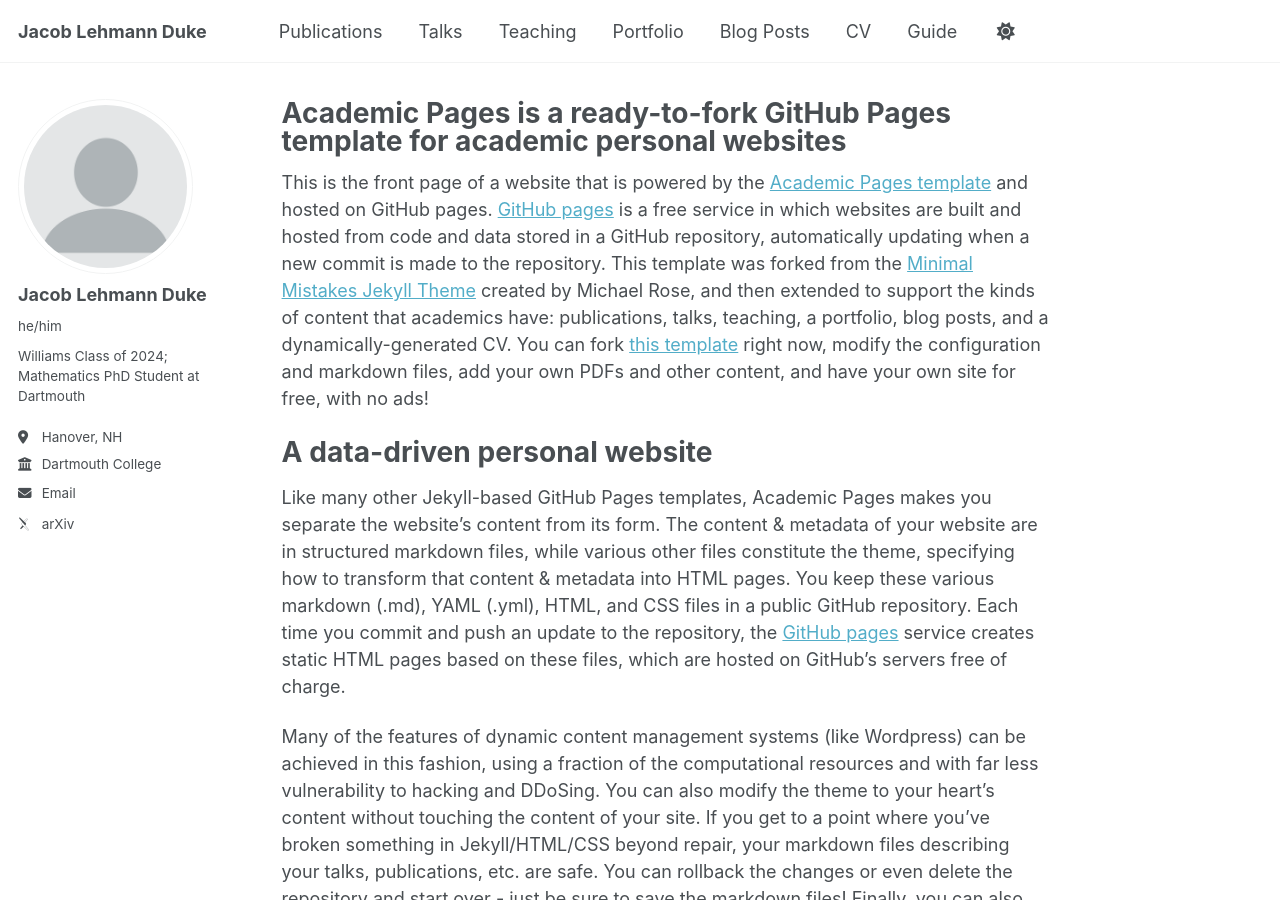
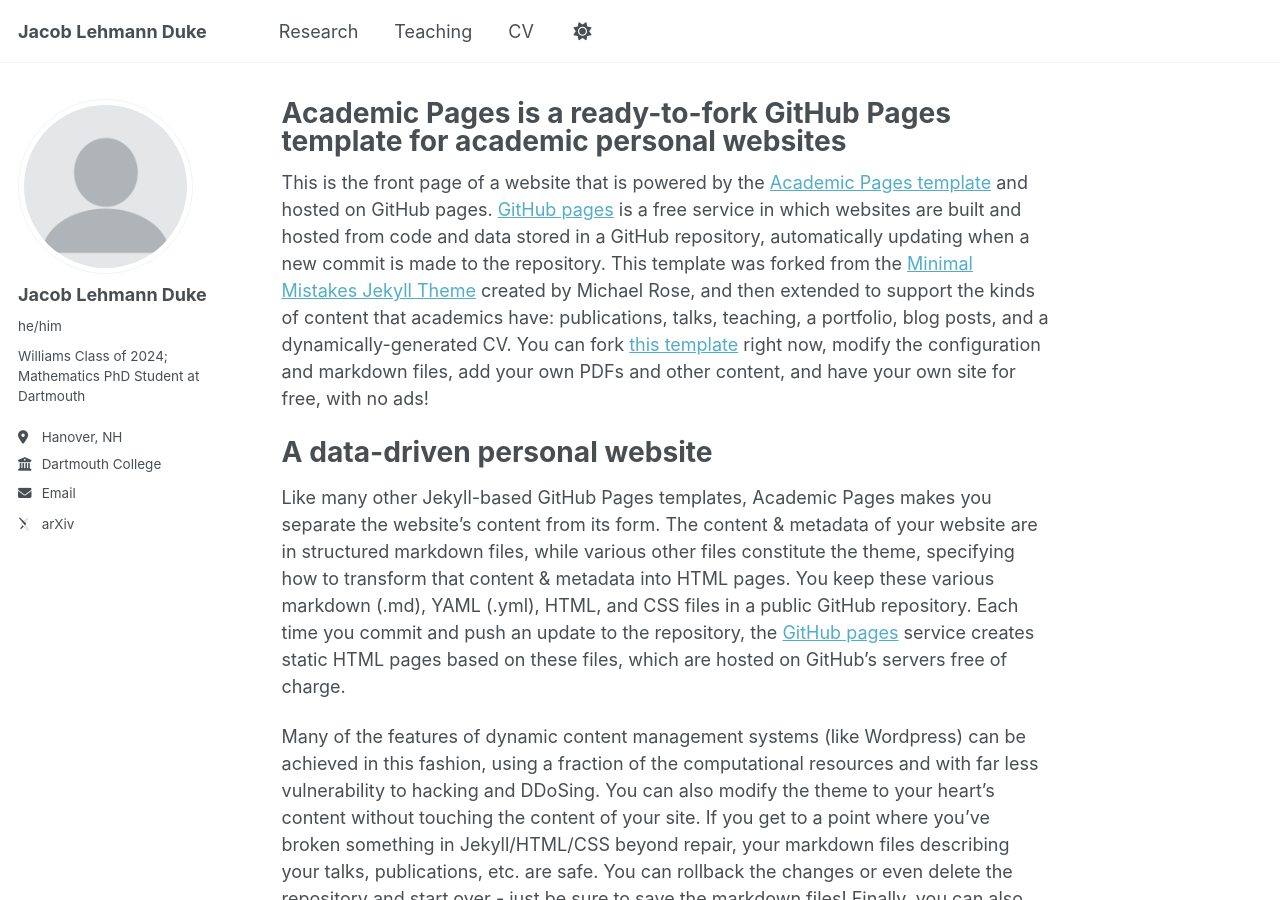
Before and after one commit to JacobLehmannDuke/JacobLehmannDuke.github.io, a Jekyll site: the page built from _pages/about.md, in a window 1280 px wide and 900 px high. Built offline with Jekyll 4.4.1, drawn with Linux system fonts in a browser that asks for light colours; some web fonts are replaced.

Commit message:
Update navigation.yml

```diff
--- a/_data/navigation.yml
+++ b/_data/navigation.yml
@@ -8,20 +8,20 @@
 #      Markdown formatted page while the second is generated using JSON.
 
 main:
-  - title: "Publications"
+  - title: "Research"
     url: /publications/
 
-  - title: "Talks"
-    url: /talks/
+  #- title: "Talks"
+  #  url: /talks/
 
   - title: "Teaching"
     url: /teaching/
 
-  - title: "Portfolio"
-    url: /portfolio/
+ # - title: "Portfolio"
+  #  url: /portfolio/
 
-  - title: "Blog Posts"
-    url: /year-archive/
+#  - title: "Blog Posts"
+ #   url: /year-archive/
 
   - title: "CV"
     url: /cv/
@@ -29,5 +29,5 @@ main:
   # - title: "CV"
   #   url: /cv-json/
 
-  - title: "Guide"
-    url: /markdown/
+ # - title: "Guide"
+ #   url: /markdown/
```
